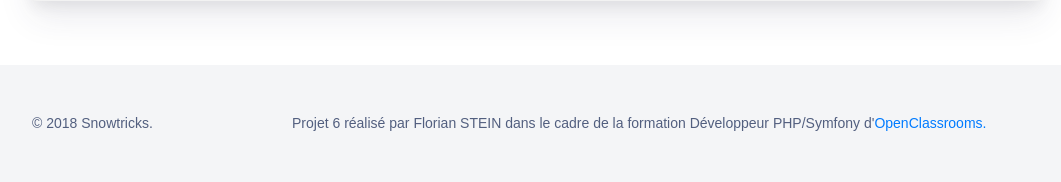
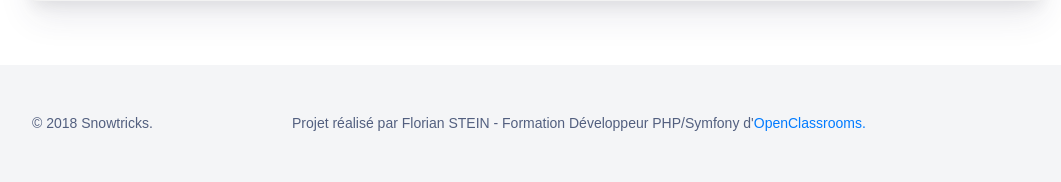
Before and after one commit to FloStn/P6, a Symfony app: template templates/trick/add.html.twig in a window 1280 px wide. Shown: the part 1396-1578 px from the top of the page, without its empty margins (103-1164 px from the left). Run offline with Twig, Linux system fonts and the light colour scheme; the template is opened without the code that fills it, so the values that code supplies are empty; form fields are guessed from the names that the template uses; some libraries are stand-ins or nearby versions.

Commit message:
Modifying text of the footer.

```diff
--- a/templates/layout.html.twig
+++ b/templates/layout.html.twig
@@ -110,7 +110,7 @@
                   &copy; {{ "now"|date("Y") }} Snowtricks.
                </div>
                <div class="col-lg-9 copyright">
-                  Projet 6 réalisé par Florian STEIN dans le cadre de la formation Développeur PHP/Symfony d'<a href="http://openclassrooms.com">OpenClassrooms.</a>
+                  Projet réalisé par Florian STEIN - Formation Développeur PHP/Symfony d'<a href="http://openclassrooms.com">OpenClassrooms.</a>
                </div>
             </div>
          </div>
```
